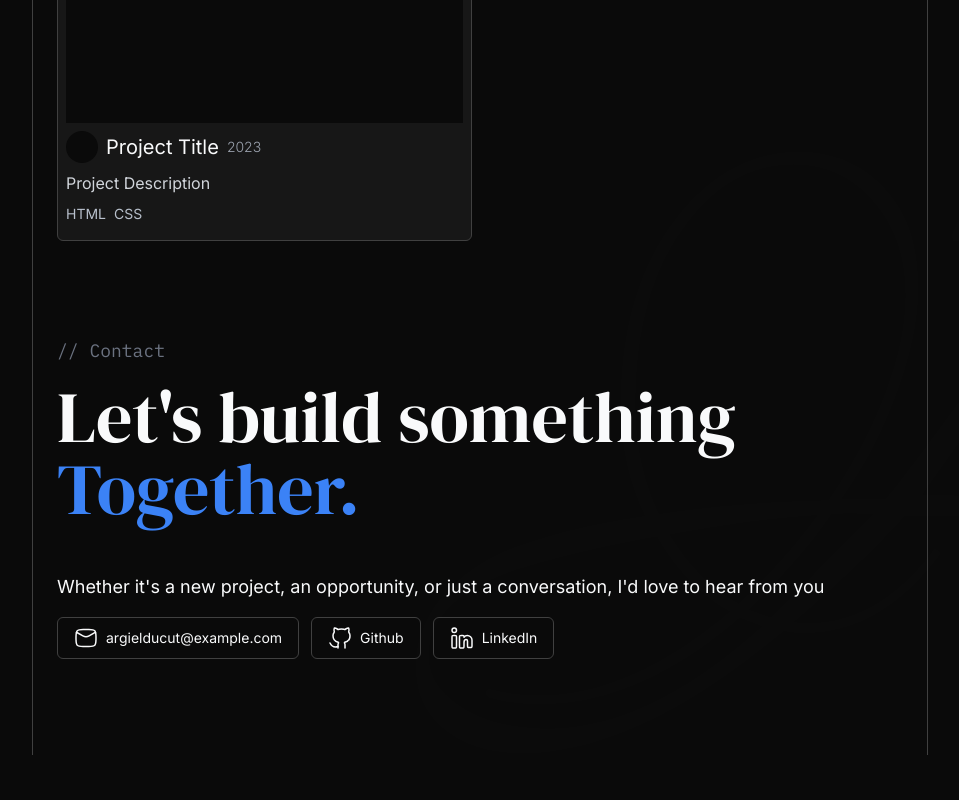
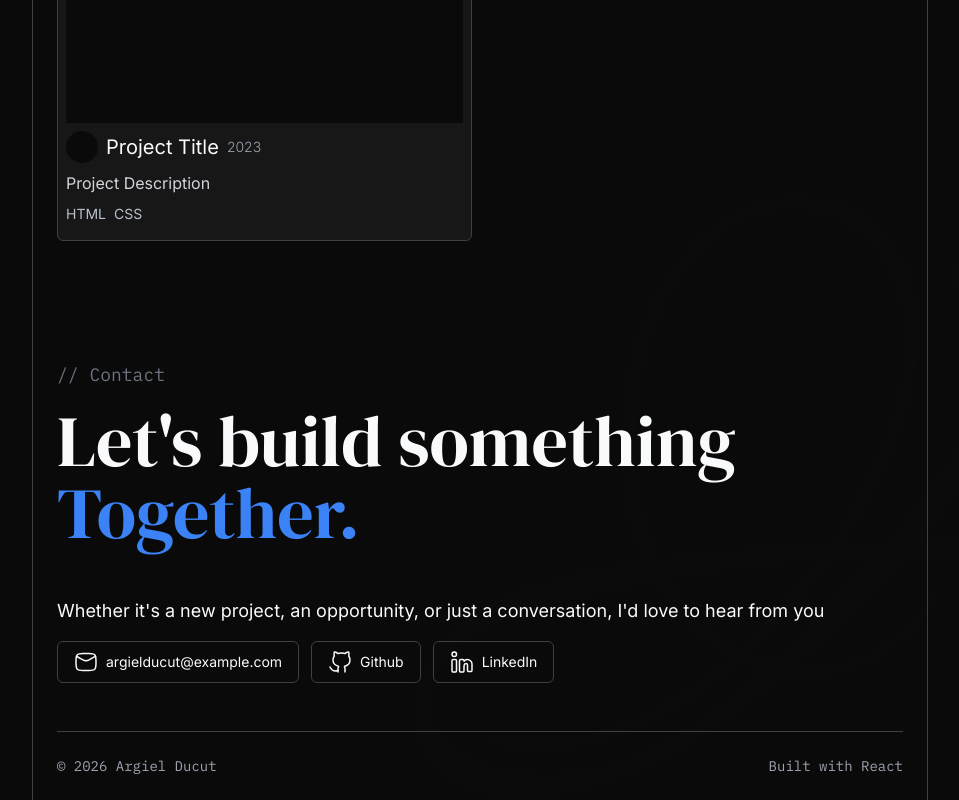
Before and after one commit to argieldev/Portfolio, a React app: page / in a window 1280 px wide. Shown: the part 1877-2677 px from the top of the page, without its empty margins (160-1119 px from the left). Before the commit the page ends 2632 px from the top, so only its background shows below. Built offline with nearby package versions, Linux system fonts and the light colour scheme; the HTML template or start-up script is replaced by a standard one.

Commit message:
Added Copywrite and Build Info

```diff
--- a/src/App.jsx
+++ b/src/App.jsx
@@ -10,7 +10,7 @@ import A from "./Components/Vector/A.svg";
 function App() {
   return (
     <div className="relative overflow-hidden">
-      <div className="mx-auto max-w-4xl  py-12 border-x border-border">
+      <div className="mx-auto max-w-4xl pt-12 border-x border-border">
         <Navbar />
 
         <main className="flex flex-col gap-20">
--- a/src/Components/Footer.jsx
+++ b/src/Components/Footer.jsx
@@ -3,7 +3,8 @@ import { motion } from "motion/react";
 function Footer() {
   return (
     <>
-      <footer className="flex flex-col px-6 py-12 gap-4" id="contact">
+      <footer className="flex flex-col py-6" id="contact">
+        <div className="flex flex-col px-6 py-12 gap-4">
           <h2 className="text-sm text-subheader font-ibm-plex-mono sm:text-lg">
             // Contact
           </h2>
@@ -29,7 +30,7 @@ function Footer() {
               initial={{ opacity: 0, y: 20 }}
               whileInView={{ opacity: 1, y: 0 }}
               viewport={{ once: true }}
-            transition={{ duration: .5, delay: .5 }}
+              transition={{ duration: 0.5, delay: 0.5 }}
             >
               <ul className="grid grid-cols-1 gap-3 sm:flex">
                 <li>
@@ -101,6 +102,15 @@ function Footer() {
               </ul>
             </motion.nav>
           </motion.div>
+        </div>
+        <div className="flex items-center justify-between pt-6 mx-6 border-t border-border">
+          <p className="text-sm text-text-muted font-ibm-plex-mono">
+            &copy; {new Date().getFullYear()} Argiel Ducut
+          </p>
+          <p className="text-sm text-text-muted font-ibm-plex-mono">
+            Built with React
+          </p>
+        </div>
       </footer>
     </>
   );
```
Lines whose indentation alone changed are shown as unchanged.
